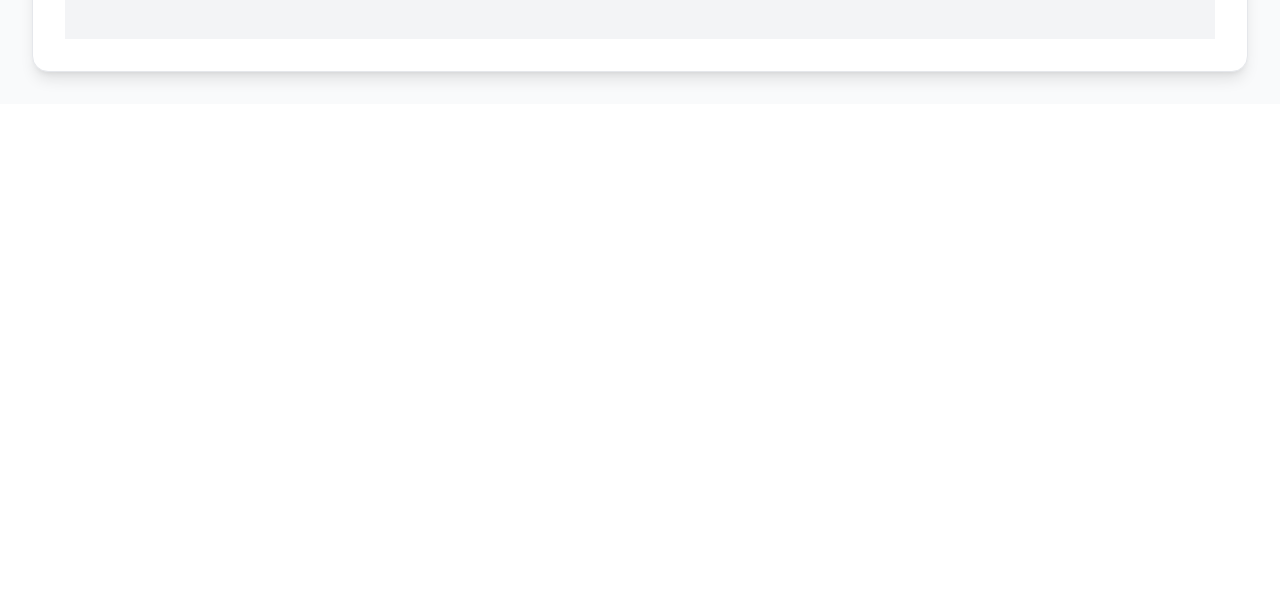
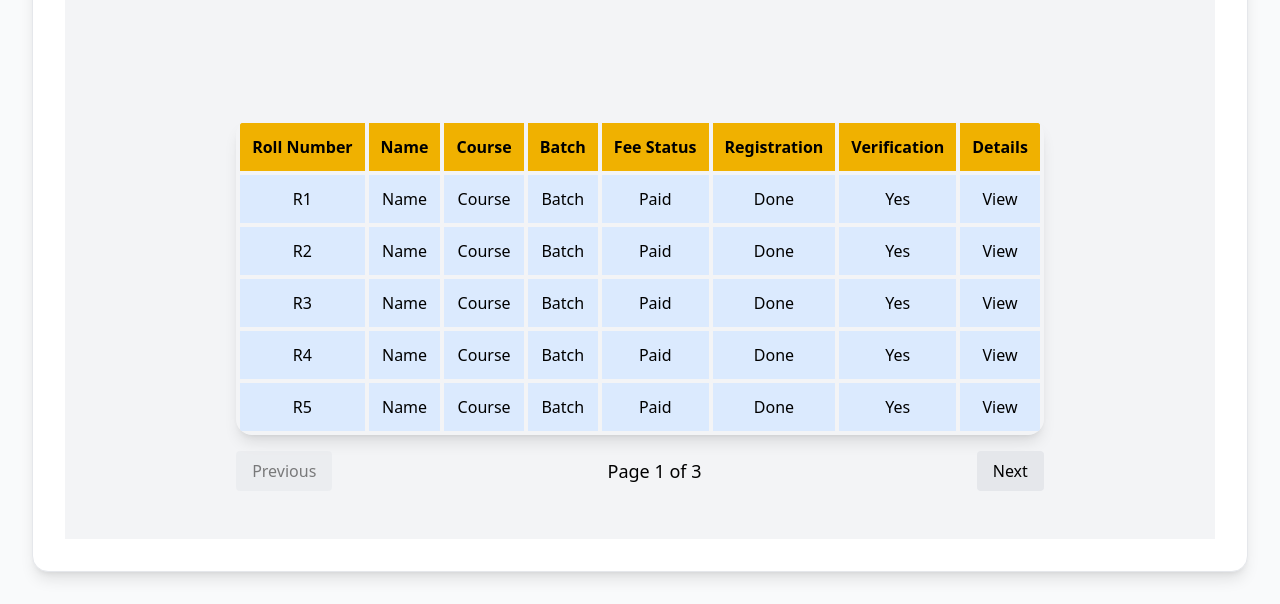
Before and after one commit to Ankitkumar7311/E-Learning, a React (Vite) app: page /dashboard/view-faculty-student in a window 1280 px wide. Shown: the part 1651-2255 px from the top of the page. Before the commit the page ends 1755 px from the top, so only its background shows below. Built offline with nearby package versions, Linux system fonts and the light colour scheme.

Commit message:
student table

```diff
--- a/src/components/admin_profile/SearchStudents.jsx
+++ b/src/components/admin_profile/SearchStudents.jsx
@@ -1,4 +1,6 @@
 import React, { useState } from 'react';
+import StudentTable from './StudentTable';
+
 
 const App = () => {
   const [course, setCourse] = useState('');
@@ -25,6 +27,7 @@ const App = () => {
   };
 
   return (
+    <>
     <div className="flex justify-center items-start min-h-screen bg-gray-100 p-4 font-sans">
       <div className="bg-white rounded-xl shadow-lg w-full max-w-4xl p-6 space-y-6 border border-gray-200">
 
@@ -160,7 +163,14 @@ const App = () => {
         </div>
       </div>
     </div>
+<StudentTable/>
+</>
   );
+
+
 };
 
+
+
+
 export default App;
--- /dev/null
+++ b/src/components/admin_profile/StudentTable.jsx
@@ -0,0 +1,89 @@
+import React, { useState } from "react";
+
+const StudentTable = () => {
+  const [currentPage, setCurrentPage] = useState(1);
+  const rowsPerPage = 5;
+
+  const columns = [
+    "Roll Number",
+    "Name",
+    "Course",
+    "Batch",
+    "Fee Status",
+    "Registration",
+    "Verification",
+    "Details",
+  ];
+
+  // Dummy 15 rows for pagination
+  const data = Array.from({ length: 15 }, (_, index) => ({
+    roll: `R${index + 1}`,
+    name: "Name",
+    course: "Course",
+    batch: "Batch",
+    fee: "Paid",
+    reg: "Done",
+    verify: "Yes",
+    details: "View",
+  }));
+
+  const totalPages = Math.ceil(data.length / rowsPerPage);
+  const startIndex = (currentPage - 1) * rowsPerPage;
+  const paginatedData = data.slice(startIndex, startIndex + rowsPerPage);
+
+  return (
+    <div className="p-6">
+      {/* Outer Table Container */}
+      <div className="overflow-hidden rounded-2xl shadow-lg">
+        <table className="w-full border-separate border-spacing-1">
+          <thead>
+            <tr className="bg-yellow-500">
+              {columns.map((col, idx) => (
+                <th key={idx} className="p-3 text-center font-semibold">
+                  {col}
+                </th>
+              ))}
+            </tr>
+          </thead>
+          <tbody>
+            {paginatedData.map((row, idx) => (
+              <tr key={idx} className="bg-blue-100">
+                <td className="p-3 text-center">{row.roll}</td>
+                <td className="p-3 text-center">{row.name}</td>
+                <td className="p-3 text-center">{row.course}</td>
+                <td className="p-3 text-center">{row.batch}</td>
+                <td className="p-3 text-center">{row.fee}</td>
+                <td className="p-3 text-center">{row.reg}</td>
+                <td className="p-3 text-center">{row.verify}</td>
+                <td className="p-3 text-center">{row.details}</td>
+              </tr>
+            ))}
+          </tbody>
+        </table>
+      </div>
+
+      {/* Pagination Controls */}
+      <div className="flex justify-between items-center mt-4">
+        <button
+          onClick={() => setCurrentPage((p) => Math.max(p - 1, 1))}
+          disabled={currentPage === 1}
+          className="px-4 py-2 bg-gray-200 rounded disabled:opacity-50"
+        >
+          Previous
+        </button>
+        <span className="text-lg font-medium">
+          Page {currentPage} of {totalPages}
+        </span>
+        <button
+          onClick={() => setCurrentPage((p) => Math.min(p + 1, totalPages))}
+          disabled={currentPage === totalPages}
+          className="px-4 py-2 bg-gray-200 rounded disabled:opacity-50"
+        >
+          Next
+        </button>
+      </div>
+    </div>
+  );
+};
+
+export default StudentTable;
```
